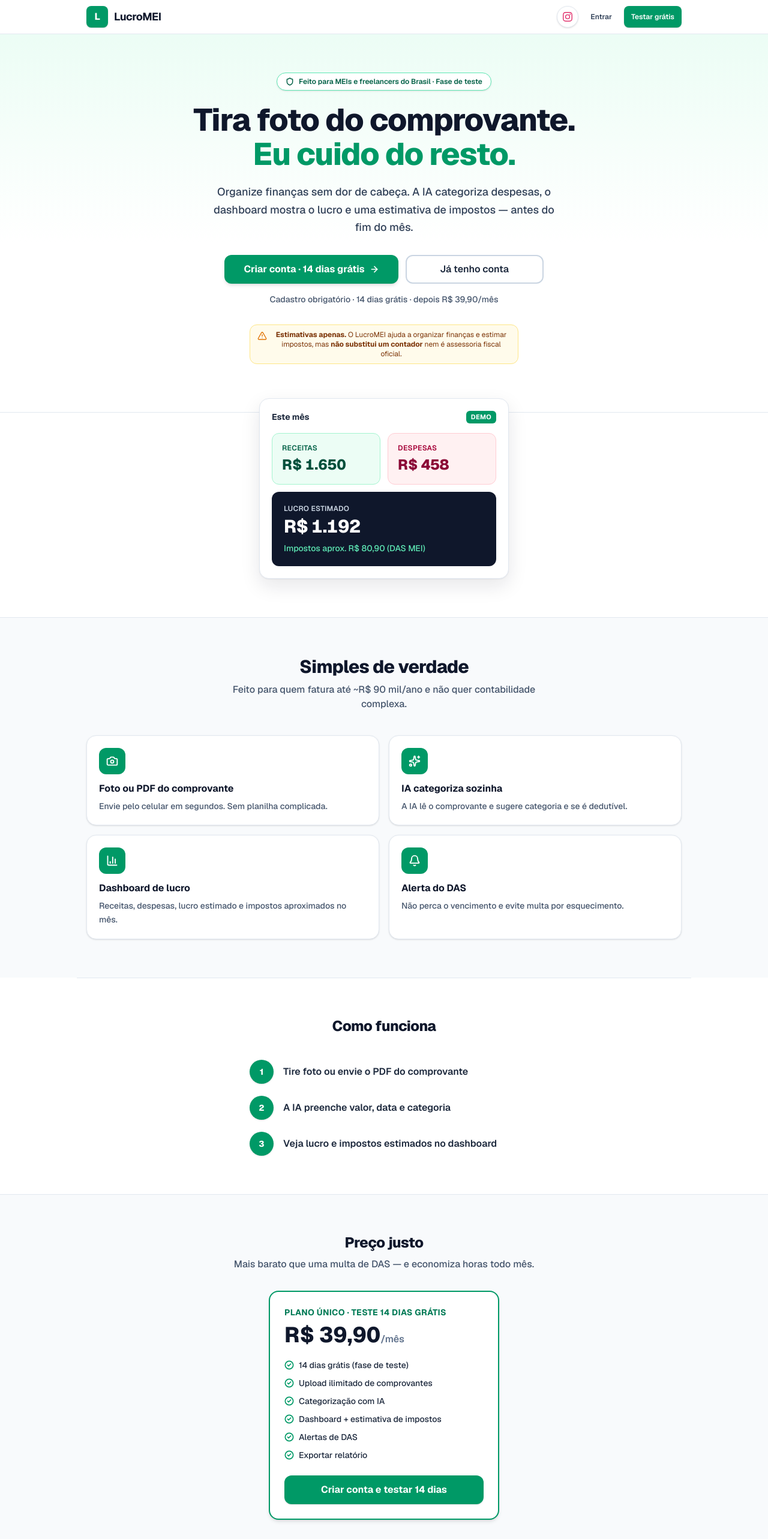
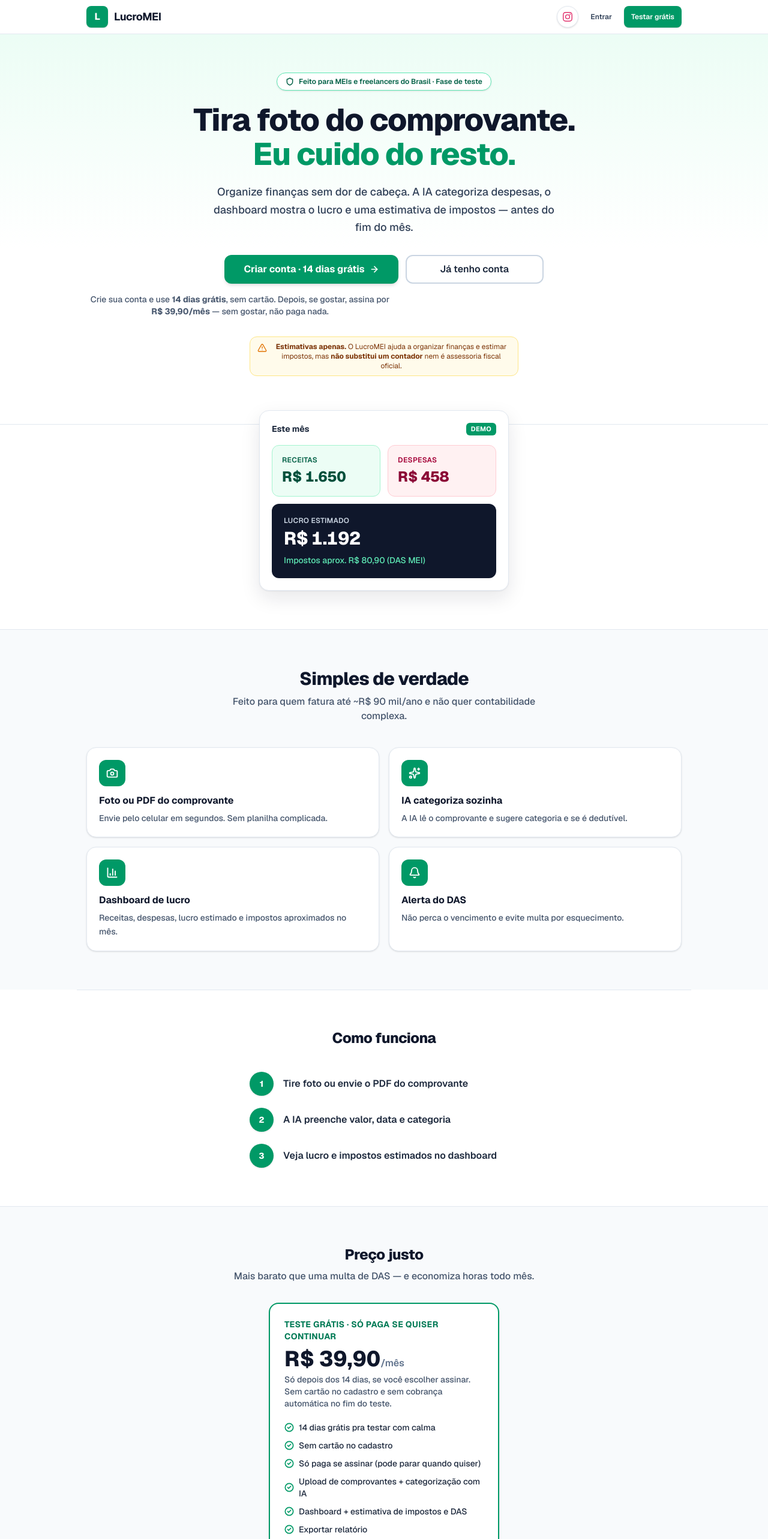
Before and after one commit to LucroMEI/LucroMei, a Next.js app: page / in a window 1280 px wide. Shown: the top 2566 px of the page at 60% size. Built offline with nearby package versions, Linux system fonts and the light colour scheme.

Commit message:
Clarify free trial: no card, no auto-charge after 14 days
Copy on landing, signup, login, FAQ and trial-ended pages now
states that users only pay if they choose to subscribe.

```diff
--- a/src/app/(app)/trial-acabou/page.tsx
+++ b/src/app/(app)/trial-acabou/page.tsx
@@ -63,9 +63,10 @@ export default function TrialAcabouPage() {
             )}
           </p>
           <p>
-            Para continuar a usar o LucroMEI, assine um plano com cartão (Stripe).
-            Planos a partir de <strong>R$ 19,90/mês</strong> (Early Bird) ou{" "}
-            <strong>R$ 39,90/mês</strong>.
+            Você <strong>não foi cobrada</strong> — o teste acabou e o acesso fica
+            pausado. Se quiser continuar, assine um plano (Stripe). Planos a partir de{" "}
+            <strong>R$ 19,90/mês</strong> (Early Bird) ou{" "}
+            <strong>R$ 39,90/mês</strong>. Se preferir parar, é só não assinar.
           </p>
           <div className="flex flex-col gap-2 sm:flex-row">
             <Link href="/assinatura" className="flex-1">
--- a/src/app/(auth)/cadastro/page.tsx
+++ b/src/app/(auth)/cadastro/page.tsx
@@ -80,8 +80,9 @@ export default function CadastroPage() {
         <CardHeader>
           <CardTitle>Criar conta</CardTitle>
           <CardDescription>
-            <strong>14 dias grátis</strong> a partir do cadastro · Sem cartão no teste ·
-            Depois R$ 39,90/mês
+            <strong>14 dias grátis</strong> a partir do cadastro ·{" "}
+            <strong>sem cartão</strong> · sem cobrança automática. Se gostar, assina
+            por R$ 39,90/mês; se não, encerra o teste e não paga nada.
           </CardDescription>
         </CardHeader>
         <CardContent>
@@ -143,9 +144,10 @@ export default function CadastroPage() {
               <Button type="submit" className="w-full" disabled={loading}>
                 {loading ? "Criando…" : "Começar teste grátis de 14 dias"}
               </Button>
-              <p className="text-center text-[11px] text-slate-500">
-                Ao criar a conta, o prazo de 14 dias começa a contar. Depois será
-                necessário assinar para continuar.
+              <p className="text-center text-[11px] leading-relaxed text-slate-500">
+                Ao criar a conta, começam os 14 dias grátis (sem cartão). No fim do
+                teste, o app pede assinatura só se você quiser seguir usando —{" "}
+                <strong>não cobramos sozinho</strong>. Pode parar quando quiser.
               </p>
             </form>
           )}
--- a/src/app/(auth)/login/page.tsx
+++ b/src/app/(auth)/login/page.tsx
@@ -68,7 +68,8 @@ function LoginForm() {
       <CardHeader>
         <CardTitle>Entrar</CardTitle>
         <CardDescription>
-          Entre com e-mail e senha. O teste grátis de 14 dias começa no cadastro.
+          Entre com e-mail e senha. O teste grátis de 14 dias começa no cadastro
+          (sem cartão; só paga se assinar depois).
           {!isSupabaseConfigured() && (
             <span className="mt-1 block text-amber-700">
               Supabase ainda não configurado neste ambiente — o login real não funciona até
--- a/src/app/faq/page.tsx
+++ b/src/app/faq/page.tsx
@@ -33,9 +33,11 @@ const faqs: { q: string; a: ReactNode }[] = [
     q: "Quanto custa?",
     a: (
       <>
-        Teste grátis de <strong>14 dias</strong>. Depois, plano mensal de referência{" "}
-        <strong>R$ 39,90/mês</strong>, com opções anual e early bird quando disponíveis.
-        Veja a página de{" "}
+        Você testa <strong>14 dias grátis</strong>, <strong>sem cartão</strong> e{" "}
+        <strong>sem cobrança automática</strong>. Se gostar e quiser continuar, o
+        plano é <strong>R$ 39,90/mês</strong> (há opções anual e early bird quando
+        disponíveis). Se não assinar, não paga nada — só deixa de usar o app após o
+        teste. Veja{" "}
         <Link href="/assinatura" className="text-emerald-700 underline">
           planos
         </Link>
@@ -47,9 +49,10 @@ const faqs: { q: string; a: ReactNode }[] = [
     q: "Como funciona o teste grátis?",
     a: (
       <>
-        Você pode explorar o app e, no fluxo de assinatura, o Stripe pode oferecer 14
-        dias de trial conforme o plano. Cancele antes do fim do teste se não quiser
-        continuar — assim evita a primeira cobrança.
+        No cadastro você cria a conta e já começa o teste de <strong>14 dias</strong>,
+        sem informar cartão. No fim do período, se quiser seguir, assina pelo app
+        (Stripe). <strong>Não cobramos sozinho</strong> no fim do teste. Se não
+        assinar, o acesso fica bloqueado até haver um plano — e você não é cobrada.
       </>
     ),
   },
--- a/src/app/page.tsx
+++ b/src/app/page.tsx
@@ -112,8 +112,10 @@ export default function LandingPage() {
               </Link>
             </div>
 
-            <p className="mt-4 text-sm font-medium text-slate-600">
-              Cadastro obrigatório · 14 dias grátis · depois R$ 39,90/mês
+            <p className="mt-4 max-w-lg text-sm font-medium text-slate-600">
+              Crie sua conta e use <strong>14 dias grátis</strong>, sem cartão.
+              Depois, se gostar, assina por <strong>R$ 39,90/mês</strong> — sem
+              gostar, não paga nada.
             </p>
 
             <div className="mx-auto mt-8 max-w-md">
@@ -220,19 +222,23 @@ export default function LandingPage() {
             </p>
             <div className="mx-auto mt-8 max-w-sm rounded-2xl border-2 border-emerald-600 bg-white p-6 text-left shadow-md">
               <p className="text-sm font-bold uppercase tracking-wide text-emerald-700">
-                Plano único · teste 14 dias grátis
+                Teste grátis · só paga se quiser continuar
               </p>
               <p className="mt-2 text-4xl font-extrabold tabular-nums text-slate-900">
                 R$ 39,90
                 <span className="text-base font-semibold text-slate-500">/mês</span>
               </p>
+              <p className="mt-1 text-sm font-medium text-slate-600">
+                Só depois dos 14 dias, se você escolher assinar. Sem cartão no
+                cadastro e sem cobrança automática no fim do teste.
+              </p>
               <ul className="mt-5 space-y-2.5 text-sm font-medium text-slate-800">
                 {[
-                  "14 dias grátis (fase de teste)",
-                  "Upload ilimitado de comprovantes",
-                  "Categorização com IA",
-                  "Dashboard + estimativa de impostos",
-                  "Alertas de DAS",
+                  "14 dias grátis pra testar com calma",
+                  "Sem cartão no cadastro",
+                  "Só paga se assinar (pode parar quando quiser)",
+                  "Upload de comprovantes + categorização com IA",
+                  "Dashboard + estimativa de impostos e DAS",
                   "Exportar relatório",
                 ].map((item) => (
                   <li key={item} className="flex items-center gap-2">
@@ -292,7 +298,7 @@ export default function LandingPage() {
             Pronto para saber o lucro de verdade?
           </h2>
           <p className="mx-auto mt-2 max-w-md text-sm font-medium text-emerald-100">
-            14 dias grátis · sem cartão no teste
+            14 dias grátis · sem cartão · só paga se quiser continuar
           </p>
           <Link href="/cadastro" className="mt-6 inline-block">
             <Button
```
